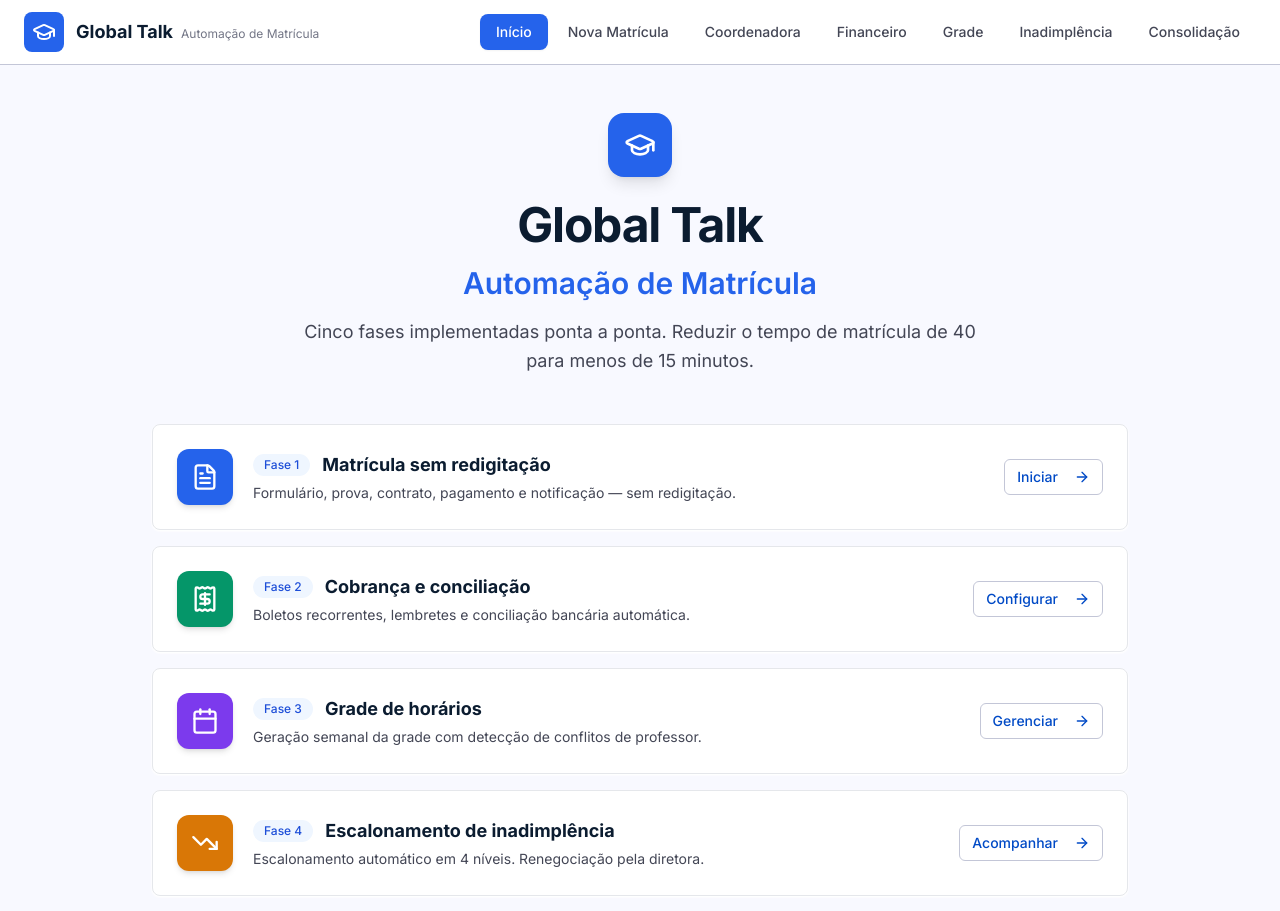
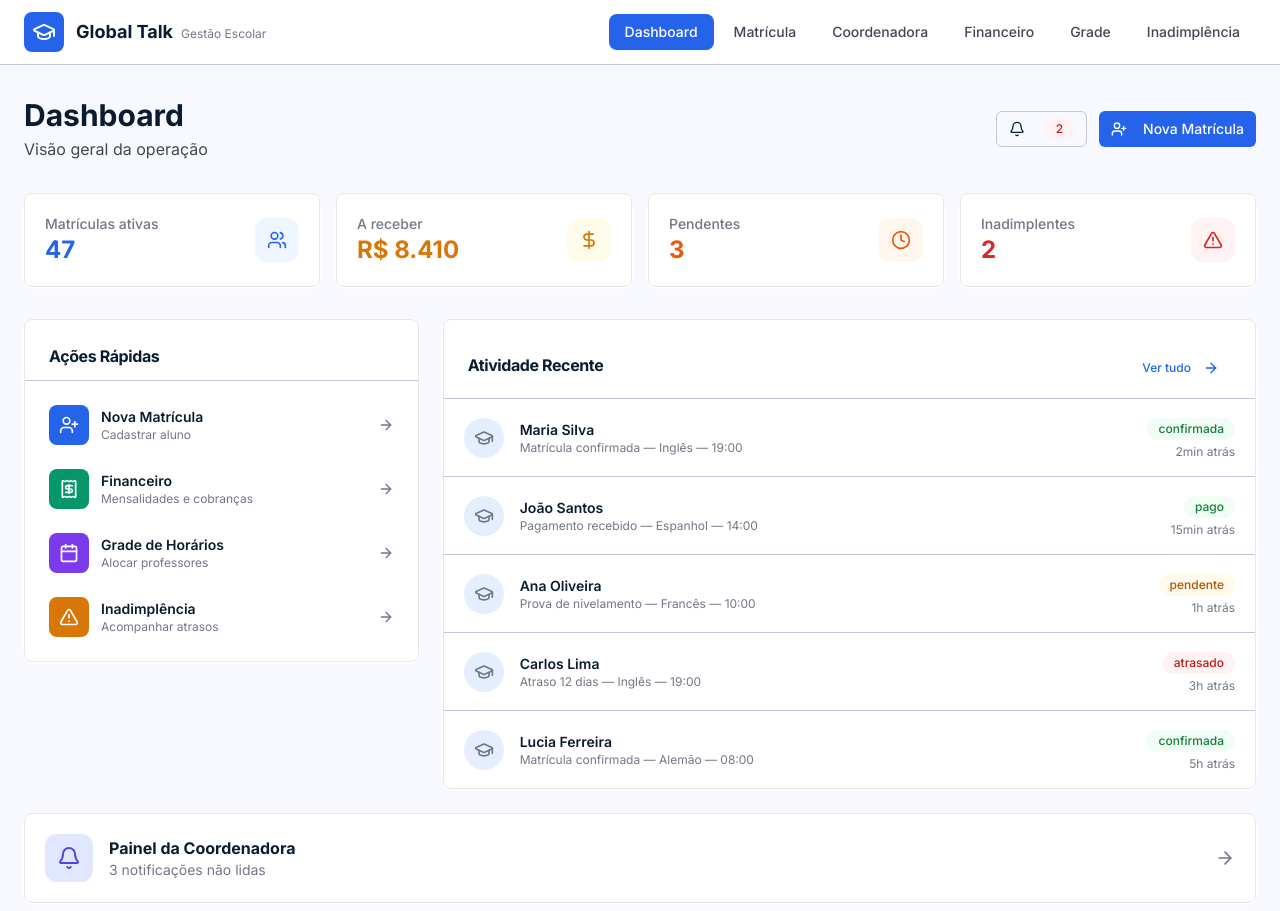
Before and after one commit to drkgod/global-talk---automa--o-de-matr-cula-mq9s62ipb, a React (Vite) app: page / in a window 1280 px wide. Shown: the top 911 px of the page. Built offline with nearby package versions, Linux system fonts and the light colour scheme; what pocketbase would draw is missing.

Commit message:
Auto-commit after full sync (build simulation)

```diff
--- a/src/App.tsx
+++ b/src/App.tsx
@@ -1,4 +1,3 @@
-/* Main App Component */
 import { BrowserRouter, Routes, Route } from 'react-router-dom'
 import { Toaster } from '@/components/ui/toaster'
 import { Toaster as Sonner } from '@/components/ui/sonner'
@@ -9,8 +8,6 @@ import CoordenadoraPainel from './pages/CoordenadoraPainel'
 import PainelFinanceiro from './pages/PainelFinanceiro'
 import PainelGrade from './pages/PainelGrade'
 import PainelInadimplencia from './pages/PainelInadimplencia'
-import PainelConsolidacao from './pages/PainelConsolidacao'
-import PainelFases from './pages/PainelFases'
 import NotFound from './pages/NotFound'
 import Layout from './components/Layout'
 
@@ -27,8 +24,6 @@ const App = () => (
           <Route path="/financeiro" element={<PainelFinanceiro />} />
           <Route path="/grade" element={<PainelGrade />} />
           <Route path="/inadimplencia" element={<PainelInadimplencia />} />
-          <Route path="/consolidacao" element={<PainelConsolidacao />} />
-          <Route path="/fases" element={<PainelFases />} />
         </Route>
         <Route path="*" element={<NotFound />} />
       </Routes>
--- a/src/components/Layout.tsx
+++ b/src/components/Layout.tsx
@@ -8,34 +8,28 @@ export default function Layout() {
   const [menuOpen, setMenuOpen] = useState(false)
 
   const navItems = [
-    { href: '/', label: 'Início' },
-    { href: '/matricula', label: 'Nova Matrícula' },
+    { href: '/', label: 'Dashboard' },
+    { href: '/matricula', label: 'Matrícula' },
     { href: '/coordenadora', label: 'Coordenadora' },
     { href: '/financeiro', label: 'Financeiro' },
     { href: '/grade', label: 'Grade' },
     { href: '/inadimplencia', label: 'Inadimplência' },
-    { href: '/consolidacao', label: 'Consolidação' },
   ]
 
   return (
     <main className="flex flex-col min-h-screen bg-gt-surface">
-      {/* Top Navigation Bar */}
       <header className="sticky top-0 z-50 bg-white border-b border-gt-outline-variant">
         <div className="container mx-auto flex items-center justify-between h-16 px-6">
-          {/* Logo */}
           <Link to="/" className="flex items-center gap-3">
             <div className="w-10 h-10 rounded-lg bg-gt-primary-container flex items-center justify-center">
               <GraduationCap className="w-6 h-6 text-white" />
             </div>
             <div>
               <span className="text-lg font-bold text-gt-on-surface">Global Talk</span>
-              <span className="hidden sm:inline text-xs text-gt-outline ml-2">
-                Automação de Matrícula
-              </span>
+              <span className="hidden sm:inline text-xs text-gt-outline ml-2">Gestão Escolar</span>
             </div>
           </Link>
 
-          {/* Desktop Navigation */}
           <nav className="hidden lg:flex items-center gap-1">
             {navItems.map((item) => (
               <Link
@@ -53,7 +47,6 @@ export default function Layout() {
             ))}
           </nav>
 
-          {/* Mobile Menu Button */}
           <button
             className="lg:hidden p-2 rounded-lg hover:bg-gt-surface-container transition-colors"
             onClick={() => setMenuOpen(!menuOpen)}
@@ -66,7 +59,6 @@ export default function Layout() {
           </button>
         </div>
 
-        {/* Mobile Navigation */}
         {menuOpen && (
           <nav className="lg:hidden border-t border-gt-outline-variant bg-white px-4 py-3 space-y-1 animate-fade-in">
             {navItems.map((item) => (
@@ -88,15 +80,13 @@ export default function Layout() {
         )}
       </header>
 
-      {/* Main Content */}
       <div className="flex-1">
         <Outlet />
       </div>
 
-      {/* Footer */}
-      <footer className="border-t border-gt-outline-variant bg-white py-6">
+      <footer className="border-t border-gt-outline-variant bg-white py-4">
         <div className="container mx-auto px-6 text-center">
-          <p className="text-sm text-gt-outline">© 2026 Global Talk — Automação de Matrícula</p>
+          <p className="text-xs text-gt-outline">© 2026 Global Talk</p>
         </div>
       </footer>
     </main>
--- a/src/pages/CoordenadoraPainel.tsx
+++ b/src/pages/CoordenadoraPainel.tsx
@@ -66,10 +66,10 @@ const CoordenadoraPainel = () => {
         <div>
           <h1 className="text-3xl font-bold text-gt-on-surface flex items-center gap-3">
             <Bell className="w-8 h-8 text-gt-primary-container" />
-            Painel da Coordenadora
+            Coordenadora
           </h1>
           <p className="text-gt-on-surface-variant mt-1">
-            Gerencie notificações e acompanhe as matrículas
+            Notificações e acompanhamento de matrículas
           </p>
         </div>
         {naoLidas.length > 0 && (
--- a/src/pages/Index.tsx
+++ b/src/pages/Index.tsx
@@ -1,163 +1,255 @@
 import { Link } from 'react-router-dom'
+import { Card, CardContent, CardHeader, CardTitle } from '@/components/ui/card'
 import { Button } from '@/components/ui/button'
-import { Card, CardContent } from '@/components/ui/card'
 import { Badge } from '@/components/ui/badge'
 import {
-  FileText,
+  UserPlus,
   Receipt,
   Calendar,
-  TrendingDown,
-  Award,
+  AlertTriangle,
+  TrendingUp,
   ArrowRight,
+  Clock,
+  CheckCircle2,
+  Users,
   GraduationCap,
+  DollarSign,
+  Bell,
 } from 'lucide-react'
 
-const fases = [
+const stats = [
   {
-    num: 1,
-    titulo: 'Matrícula sem redigitação',
-    icon: FileText,
+    label: 'Matrículas ativas',
+    value: '47',
+    icon: Users,
+    color: 'text-blue-600',
+    bg: 'bg-blue-50',
+  },
+  {
+    label: 'A receber',
+    value: 'R$ 8.410',
+    icon: DollarSign,
+    color: 'text-amber-600',
+    bg: 'bg-amber-50',
+  },
+  { label: 'Pendentes', value: '3', icon: Clock, color: 'text-orange-600', bg: 'bg-orange-50' },
+  {
+    label: 'Inadimplentes',
+    value: '2',
+    icon: AlertTriangle,
+    color: 'text-red-600',
+    bg: 'bg-red-50',
+  },
+]
+
+const acoesRapidas = [
+  {
+    label: 'Nova Matrícula',
+    desc: 'Cadastrar aluno',
+    icon: UserPlus,
     rota: '/matricula',
-    cta: 'Iniciar',
-    desc: 'Formulário, prova, contrato, pagamento e notificação — sem redigitação.',
     cor: 'bg-blue-600',
   },
   {
-    num: 2,
-    titulo: 'Cobrança e conciliação',
+    label: 'Financeiro',
+    desc: 'Mensalidades e cobranças',
     icon: Receipt,
     rota: '/financeiro',
-    cta: 'Configurar',
-    desc: 'Boletos recorrentes, lembretes e conciliação bancária automática.',
     cor: 'bg-emerald-600',
   },
   {
-    num: 3,
-    titulo: 'Grade de horários',
+    label: 'Grade de Horários',
+    desc: 'Alocar professores',
     icon: Calendar,
     rota: '/grade',
-    cta: 'Gerenciar',
-    desc: 'Geração semanal da grade com detecção de conflitos de professor.',
     cor: 'bg-violet-600',
   },
   {
-    num: 4,
-    titulo: 'Escalonamento de inadimplência',
-    icon: TrendingDown,
+    label: 'Inadimplência',
+    desc: 'Acompanhar atrasos',
+    icon: AlertTriangle,
     rota: '/inadimplencia',
-    cta: 'Acompanhar',
-    desc: 'Escalonamento automático em 4 níveis. Renegociação pela diretora.',
     cor: 'bg-amber-600',
-  },
-  {
-    num: 5,
-    titulo: 'Consolidação e encerramento',
-    icon: Award,
-    rota: '/consolidacao',
-    cta: 'Visualizar',
-    desc: 'Métricas finais, capacitação da equipe e documentação.',
-    cor: 'bg-rose-600',
   },
 ]
 
+const atividadeRecente = [
+  {
+    aluno: 'Maria Silva',
+    ação: 'Matrícula confirmada',
+    curso: 'Inglês — 19:00',
+    status: 'confirmada',
+    tempo: '2min atrás',
+  },
+  {
+    aluno: 'João Santos',
+    ação: 'Pagamento recebido',
+    curso: 'Espanhol — 14:00',
+    status: 'pago',
+    tempo: '15min atrás',
+  },
+  {
+    aluno: 'Ana Oliveira',
+    ação: 'Prova de nivelamento',
+    curso: 'Francês — 10:00',
+    status: 'pendente',
+    tempo: '1h atrás',
+  },
+  {
+    aluno: 'Carlos Lima',
+    ação: 'Atraso 12 dias',
+    curso: 'Inglês — 19:00',
+    status: 'atrasado',
+    tempo: '3h atrás',
+  },
+  {
+    aluno: 'Lucia Ferreira',
+    ação: 'Matrícula confirmada',
+    curso: 'Alemão — 08:00',
+    status: 'confirmada',
+    tempo: '5h atrás',
+  },
+]
+
+const statusColors: Record<string, string> = {
+  confirmada: 'gt-badge-green',
+  pago: 'gt-badge-green',
+  pendente: 'gt-badge-amber',
+  atrasado: 'gt-badge-red',
+}
+
 const Index = () => (
-  <div className="container mx-auto py-12 px-6 max-w-5xl">
-    {/* Hero Section */}
-    <div className="text-center mb-12 animate-fade-in-up">
-      <div className="inline-flex items-center justify-center w-16 h-16 rounded-2xl bg-gt-primary-container mb-6 shadow-lg">
-        <GraduationCap className="w-8 h-8 text-white" />
+  <div className="container mx-auto py-8 px-6 max-w-7xl">
+    {/* Header */}
+    <div className="flex items-center justify-between mb-8">
+      <div>
+        <h1 className="text-3xl font-bold text-gt-on-surface">Dashboard</h1>
+        <p className="text-gt-on-surface-variant mt-1">Visão geral da operação</p>
       </div>
-      <h1 className="text-4xl md:text-5xl font-bold text-gt-on-surface mb-4 tracking-tight">
-        Global Talk
-      </h1>
-      <h2 className="text-2xl md:text-3xl font-semibold text-gt-primary-container mb-4">
-        Automação de Matrícula
-      </h2>
-      <p className="text-lg text-gt-on-surface-variant max-w-2xl mx-auto leading-relaxed">
-        Cinco fases implementadas ponta a ponta. Reduzir o tempo de matrícula de 40 para menos de 15
-        minutos.
-      </p>
+      <div className="flex items-center gap-3">
+        <Button variant="outline" size="sm" className="border-gt-outline-variant">
+          <Bell className="w-4 h-4 mr-2" />
+          <Badge className="gt-badge-red ml-1">2</Badge>
+        </Button>
+        <Link to="/matricula">
+          <Button size="sm" className="bg-gt-primary-container hover:bg-gt-primary text-white">
+            <UserPlus className="w-4 h-4 mr-2" />
+            Nova Matrícula
+          </Button>
+        </Link>
+      </div>
     </div>
 
-    {/* Phase Cards */}
-    <div className="space-y-4 mb-12">
-      {fases.map((f, index) => (
-        <Card
-          key={f.num}
-          className="gt-card animate-fade-in-up"
-          style={{ animationDelay: `${index * 100}ms` }}
-        >
-          <CardContent className="p-6">
+    {/* Stats Grid */}
+    <div className="grid grid-cols-2 lg:grid-cols-4 gap-4 mb-8">
+      {stats.map((s) => (
+        <Card key={s.label} className="gt-card">
+          <CardContent className="p-5">
             <div className="flex items-center justify-between">
-              <div className="flex items-center gap-5">
-                {/* Icon */}
-                <div
-                  className={`w-14 h-14 rounded-xl ${f.cor} flex items-center justify-center flex-shrink-0 shadow-md`}
-                >
-                  <f.icon className="w-7 h-7 text-white" />
-                </div>
-
-                {/* Content */}
-                <div>
-                  <div className="flex items-center gap-3 mb-1">
-                    <Badge className="gt-badge-blue">Fase {f.num}</Badge>
-                    <h3 className="text-lg font-bold text-gt-on-surface">{f.titulo}</h3>
-                  </div>
-                  <p className="text-sm text-gt-on-surface-variant">{f.desc}</p>
-                </div>
+              <div>
+                <p className="text-sm font-medium text-gt-outline">{s.label}</p>
+                <p className={`text-2xl font-bold ${s.color}`}>{s.value}</p>
               </div>
-
-              {/* CTA Button */}
-              <Link to={f.rota} className="hidden sm:block">
-                <Button
-                  variant="outline"
-                  size="sm"
-                  className="border-gt-outline-variant text-gt-primary hover:bg-gt-surface-container"
-                >
-                  {f.cta}
-                  <ArrowRight className="w-4 h-4 ml-2" />
-                </Button>
-              </Link>
+              <div className={`w-11 h-11 rounded-xl ${s.bg} flex items-center justify-center`}>
+                <s.icon className={`w-5 h-5 ${s.color}`} />
+              </div>
             </div>
-
-            {/* Mobile CTA */}
-            <Link to={f.rota} className="sm:hidden mt-4 block">
-              <Button
-                variant="outline"
-                size="sm"
-                className="w-full border-gt-outline-variant text-gt-primary"
-              >
-                {f.cta}
-                <ArrowRight className="w-4 h-4 ml-2" />
-              </Button>
-            </Link>
           </CardContent>
         </Card>
       ))}
     </div>
 
-    {/* Bottom Actions */}
-    <div
-      className="flex flex-col sm:flex-row gap-4 justify-center animate-fade-in-up"
-      style={{ animationDelay: '500ms' }}
-    >
-      <Link to="/matricula">
-        <Button
-          size="lg"
-          className="bg-gt-primary-container hover:bg-gt-primary text-white shadow-lg px-8"
-        >
-          Iniciar Nova Matrícula
-          <ArrowRight className="w-5 h-5 ml-2" />
-        </Button>
-      </Link>
-      <Link to="/fases">
-        <Button
-          size="lg"
-          variant="outline"
-          className="border-gt-outline-variant text-gt-on-surface px-8"
-        >
-          Ver Painel de Fases
-        </Button>
+    <div className="grid grid-cols-1 lg:grid-cols-3 gap-6">
+      {/* Quick Actions */}
+      <div className="lg:col-span-1">
+        <Card className="gt-card">
+          <CardHeader className="border-b border-gt-outline-variant pb-3">
+            <CardTitle className="text-base font-bold text-gt-on-surface">Ações Rápidas</CardTitle>
+          </CardHeader>
+          <CardContent className="p-3">
+            <div className="space-y-2">
+              {acoesRapidas.map((a) => (
+                <Link key={a.rota} to={a.rota}>
+                  <div className="flex items-center gap-3 p-3 rounded-lg hover:bg-gt-surface-container transition-colors cursor-pointer group">
+                    <div
+                      className={`w-10 h-10 rounded-lg ${a.cor} flex items-center justify-center flex-shrink-0`}
+                    >
+                      <a.icon className="w-5 h-5 text-white" />
+                    </div>
+                    <div className="flex-1 min-w-0">
+                      <p className="text-sm font-semibold text-gt-on-surface group-hover:text-gt-primary-container transition-colors">
+                        {a.label}
+                      </p>
+                      <p className="text-xs text-gt-outline truncate">{a.desc}</p>
+                    </div>
+                    <ArrowRight className="w-4 h-4 text-gt-outline group-hover:text-gt-primary-container transition-colors" />
+                  </div>
+                </Link>
+              ))}
+            </div>
+          </CardContent>
+        </Card>
+      </div>
+
+      {/* Recent Activity */}
+      <div className="lg:col-span-2">
+        <Card className="gt-card">
+          <CardHeader className="border-b border-gt-outline-variant pb-3 flex flex-row items-center justify-between">
+            <CardTitle className="text-base font-bold text-gt-on-surface">
+              Atividade Recente
+            </CardTitle>
+            <Button variant="ghost" size="sm" className="text-gt-primary-container text-xs">
+              Ver tudo
+              <ArrowRight className="w-3 h-3 ml-1" />
+            </Button>
+          </CardHeader>
+          <CardContent className="p-0">
+            <div className="divide-y divide-gt-outline-variant">
+              {atividadeRecente.map((item, i) => (
+                <div
+                  key={i}
+                  className="flex items-center justify-between px-5 py-4 hover:bg-gt-surface-container transition-colors"
+                >
+                  <div className="flex items-center gap-4">
+                    <div className="w-10 h-10 rounded-full bg-gt-surface-container flex items-center justify-center flex-shrink-0">
+                      <GraduationCap className="w-5 h-5 text-gt-outline" />
+                    </div>
+                    <div>
+                      <p className="text-sm font-semibold text-gt-on-surface">{item.aluno}</p>
+                      <p className="text-xs text-gt-outline">
+                        {item.ação} — {item.curso}
+                      </p>
+                    </div>
+                  </div>
+                  <div className="text-right flex-shrink-0 ml-4">
+                    <Badge className={statusColors[item.status]}>{item.status}</Badge>
+                    <p className="text-xs text-gt-outline mt-1">{item.tempo}</p>
+                  </div>
+                </div>
+              ))}
+            </div>
+          </CardContent>
+        </Card>
+      </div>
+    </div>
+
+    {/* Coordinator Link */}
+    <div className="mt-6">
+      <Link to="/coordenadora">
+        <Card className="gt-card hover:shadow-card-hover transition-shadow cursor-pointer">
+          <CardContent className="p-5 flex items-center justify-between">
+            <div className="flex items-center gap-4">
+              <div className="w-12 h-12 rounded-xl bg-indigo-100 flex items-center justify-center">
+                <Bell className="w-6 h-6 text-indigo-600" />
+              </div>
+              <div>
+                <p className="font-bold text-gt-on-surface">Painel da Coordenadora</p>
+                <p className="text-sm text-gt-outline">3 notificações não lidas</p>
+              </div>
+            </div>
+            <ArrowRight className="w-5 h-5 text-gt-outline" />
+          </CardContent>
+        </Card>
       </Link>
     </div>
   </div>
--- a/src/pages/PainelFinanceiro.tsx
+++ b/src/pages/PainelFinanceiro.tsx
@@ -108,10 +108,10 @@ const PainelFinanceiro = () => {
       <div className="mb-8">
         <h1 className="text-3xl font-bold text-gt-on-surface flex items-center gap-3">
           <Receipt className="w-8 h-8 text-gt-primary-container" />
-          Painel Financeiro
+          Financeiro
         </h1>
         <p className="text-gt-on-surface-variant mt-1">
-          Gerencie mensalidades e conciliação bancária
+          Mensalidades, cobranças e conciliação bancária
         </p>
       </div>
 
--- a/src/pages/PainelGrade.tsx
+++ b/src/pages/PainelGrade.tsx
@@ -83,9 +83,7 @@ const PainelGrade = () => {
           <Calendar className="w-8 h-8 text-gt-primary-container" />
           Grade de Horários
         </h1>
-        <p className="text-gt-on-surface-variant mt-1">
-          Gerencie a grade semanal e alocação de professores
-        </p>
+        <p className="text-gt-on-surface-variant mt-1">Alocação semanal de professores e turmas</p>
       </div>
 
       {/* Stats Cards */}
--- a/src/pages/PainelInadimplencia.tsx
+++ b/src/pages/PainelInadimplencia.tsx
@@ -76,9 +76,7 @@ const PainelInadimplencia = () => {
           <TrendingDown className="w-8 h-8 text-red-600" />
           Inadimplência
         </h1>
-        <p className="text-gt-on-surface-variant mt-1">
-          Acompanhe e gerencie casos de inadimplência
-        </p>
+        <p className="text-gt-on-surface-variant mt-1">Controle de atrasos e cobranças</p>
       </div>
 
       {/* Stats Cards */}
```
Also changed, not shown: .skip.config.json.
